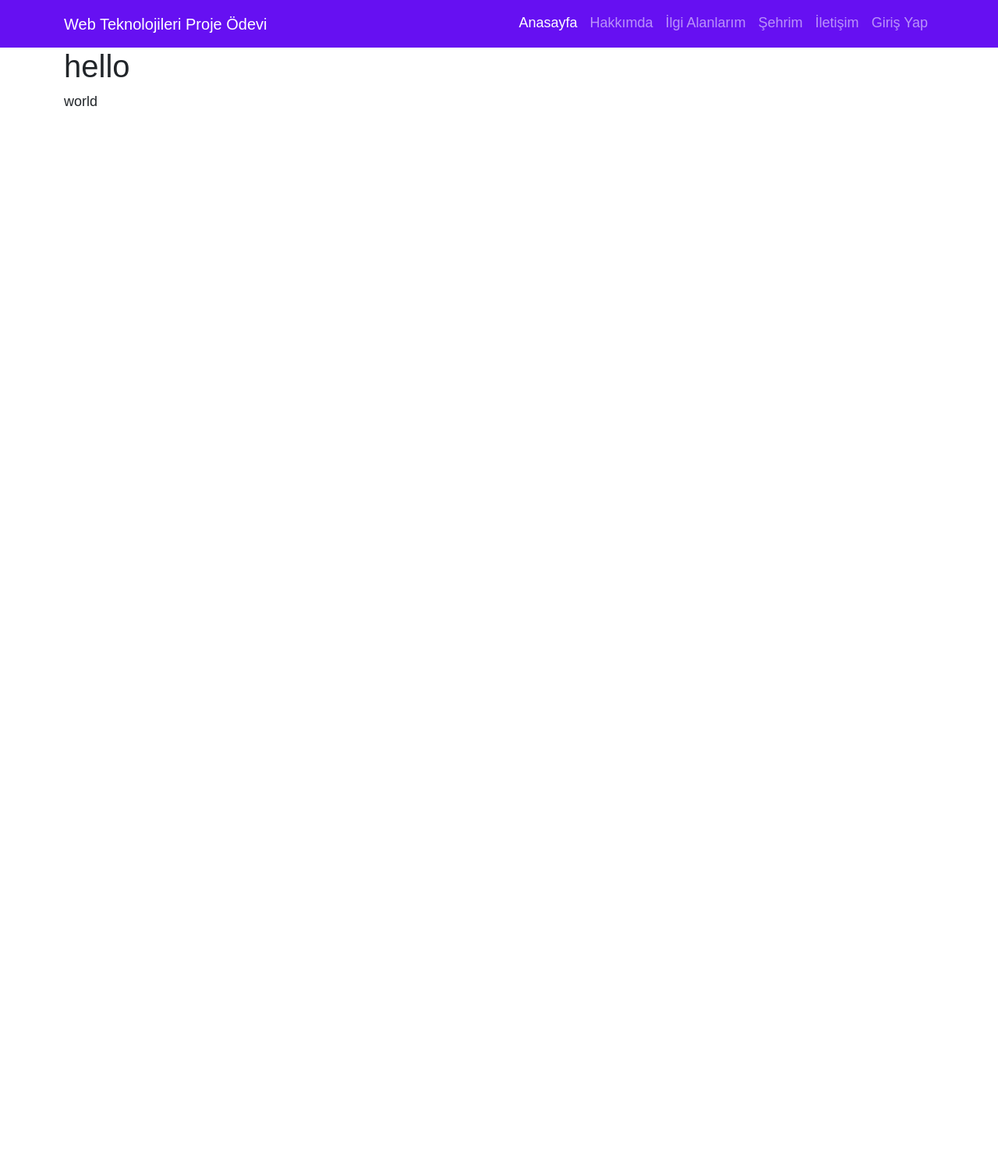
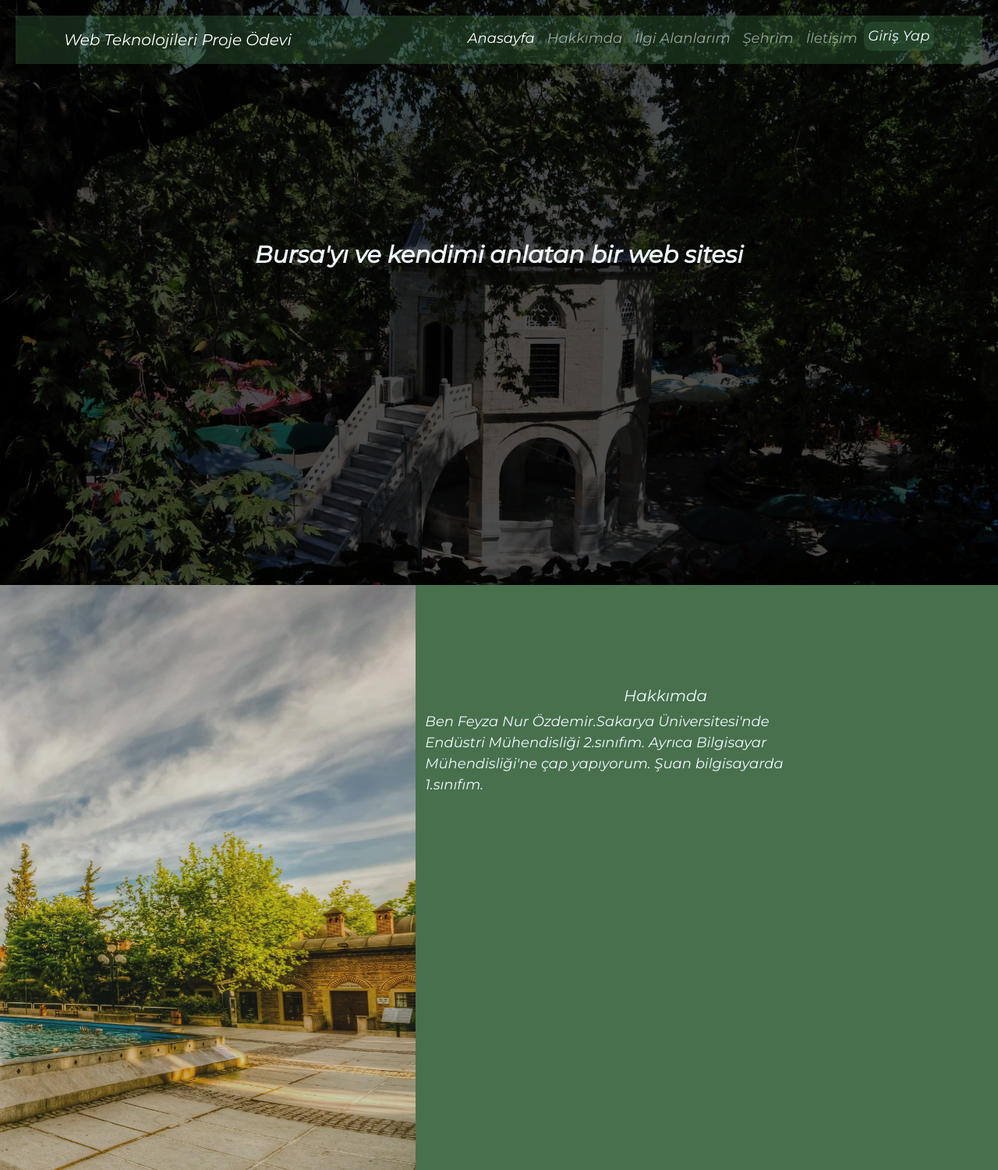
Before and after one commit to feyzaozdmir/Web-Teknolojileri, a PHP site: page / in a window 1280 px wide. Shown: the whole page at 78% size. Before the commit the page ends 136 px from the top, so only its background shows below. Run offline with PHP 8.4, Linux system fonts and the light colour scheme.

Commit message:
düzenleme

```diff
--- a/Proje/index.html
+++ b/Proje/index.html
@@ -11,17 +11,22 @@
         integrity="sha384-eOJMYsd53ii+scO/bJGFsiCZc+5NDVN2yr8+0RDqr0Ql0h+rP48ckxlpbzKgwra6" crossorigin="anonymous">
     <!--Custom CSS-->
     <link href="main.css" rel="stylesheet">
+    <link rel="preconnect" href="https://fonts.gstatic.com">
+    <link href="https://fonts.googleapis.com/css2?family=Montserrat:ital@1&display=swap" rel="stylesheet">
     <title>G201210402</title>
 </head>
 
 <body>
+    <div class="header-background">
+        <div id="nav" class="sticky-nav">
 
-    <nav class="navbar  navbar-expand-lg navbar-dark" style="background-color:#6610f2;">
+
+            <nav class="navbar  navbar-expand-lg navbar-dark" style="background-color:rgba(68, 131, 76, 0.3);">
                 <div class="container">
                     <a class="navbar-brand" href="#">Web Teknolojileri Proje Ödevi</a>
                     <button class="navbar-toggler" type="button" data-bs-toggle="collapse"
-                data-bs-target="#navbarSupportedContent" aria-controls="navbarSupportedContent" aria-expanded="false"
-                aria-label="Toggle navigation">
+                        data-bs-target="#navbarSupportedContent" aria-controls="navbarSupportedContent"
+                        aria-expanded="false" aria-label="Toggle navigation">
                         <span class="navbar-toggler-icon"></span>
                     </button>
                     <div class="collapse navbar-collapse" id="navbarSupportedContent">
@@ -46,9 +51,8 @@
                                 <a class="nav-link" href="#">İletişim</a>
                                 <div class="line"></div>
                             </li>
-                    <li class="nav-item">
-                        <a class="nav-link" href="#">Giriş Yap</a>
-                        <div class="line"></div>
+                            <li>
+                                <button class="btn" type="submit">Giriş Yap</button>
                             </li>
                         </ul>
 
@@ -56,14 +60,26 @@
                 </div>
             </nav>
 
-    <section id="hero">
-        <div class="container">
-            <div>
-            <h1>hello</h1>
-            <p>world</p>
+        </div>
+        <h1 class="heading">Bursa'yı ve kendimi anlatan bir web sitesi</h1>
+    </div>
+
+    <div class="container-fluid" id="about">
+        <div class="row">
+            <div class="col-xs-10 col-sm-5 col-lg-5 column-left">
+
+            </div>
+            <div class="col-xs-10 col-sm-5 col-lg-5 column-rigt">
+                <h1 class="section-title">Hakkımda</h1>
+                <p class="paragraph">
+                    Ben Feyza Nur Özdemir.Sakarya Üniversitesi'nde Endüstri Mühendisliği 2.sınıfım.
+                    Ayrıca Bilgisayar Mühendisliği'ne çap yapıyorum. Şuan bilgisayarda 1.sınıfım.
+                </p>
             </div>
         </div>
-    </section>
+    </div>
+
+
 
     <script src="https://cdn.jsdelivr.net/npm/bootstrap@5.0.0-beta3/dist/js/bootstrap.bundle.min.js"
         integrity="sha384-JEW9xMcG8R+pH31jmWH6WWP0WintQrMb4s7ZOdauHnUtxwoG2vI5DkLtS3qm9Ekf"
--- a/Proje/main.css
+++ b/Proje/main.css
@@ -1,11 +1,18 @@
+html{
+    scroll-behavior: smooth;
+}
 body{
-    background-color: rgb(255, 255, 255) ;
+    margin: 0;
+    padding: 0;
+    background-color:rgba(31, 80, 38, 0.815);
     font-family: 'Montserrat', sans-serif;
     font-size: 18px;
+    color: aliceblue;
+
 }
 .line{
     width: 0px;
-    height: 2px;
+    height: 3px;
     background-color: #000000;
     visibility: hidden;
     transition: all 0.5s ease;
@@ -14,11 +21,82 @@ a:hover + .line {
     width:100%;
     visibility: visible;
 }
+.btn{
+    background-color: rgba(68, 131, 76, 0.3);
+    color:aliceblue;
+    border-radius: 10px;
+    font-size: 18px;
+    padding: 4px 4.5px;
 
-#hero{
-    background-image: linear-gradient(rgba(0,0,0, .4),rgba(0,0,0, .4), url('../Proje/1/2.jpg'));
-    background-size: cover;
 }
-#hero.container{
-    height: 50vh;
+.btn:hover{
+    background-color: rgba(68, 131, 76, 0.3);
+    color: aliceblue;
 }
+.header-background{
+    position: static;
+    display: block;
+    overflow: visible;
+    top: 0;
+    height: auto;
+    min-height: 750px;
+
+    padding-bottom: 70px;
+
+
+    background-image: linear-gradient(180deg, rgba(0, 0, 0, .7),rgba(0, 0, 0, .7)), url(1/2.jpg);
+    background-size: auto, cover;
+    flex-direction: column;
+    background-position:0px 0px, 100% 50% ;
+    object-fit: normal;
+    -o-object-fit: normal;
+    -ms-flex-direction: column;
+}
+.sticky-nav{
+    position: sticky;
+    top: 0px;
+    padding: 20px;
+    z-index: 1;
+
+    -ms-flex-item-align: auto;
+    -ms-flex-item-align: auto;
+    -ms-grid-row-align: auto;
+    align-self: auto;
+    -ms-flex-order: 0;
+    order:0;
+}
+.heading {
+    font-size: 30px;
+    font-weight: bold;
+    line-height: 3;
+    text-align: center;
+    color: aliceblue;
+    margin-top: 180px;
+    margin-bottom: 8px;
+    min-height: 100px;
+}
+.column-left{
+    min-height: 750px;
+    background-image: linear-gradient(180deg, rgba(62, 90, 66, 0.2),rgba(62, 78, 64, 0.3)), url(1/3.jpg);
+    background-size: auto, cover;
+    background-position:0px 0px, 100% 50% ;
+    background-attachment: scroll,scroll;
+    object-fit: cover;
+    -o-object-fit: cover;
+
+}
+.column-rigt .section-title{
+    margin-top: 80px;
+    padding: 50px 20px 0% 50%;
+    font-size: 20px;
+    color: aliceblue;
+    font-weight: 500;
+}
+.coloumn-right .paragraph{
+    margin-top: 15px;
+    padding: 10px 50px 10% 50%;
+    font-size: 18px;
+    color: aliceblue;
+    line-height: 1.4;
+    text-align: justify;
+}
```
Also changed, not shown: Proje/1/3.jpg (added), Proje/1/5.jpg (added). Lines whose indentation alone changed are shown as unchanged.
